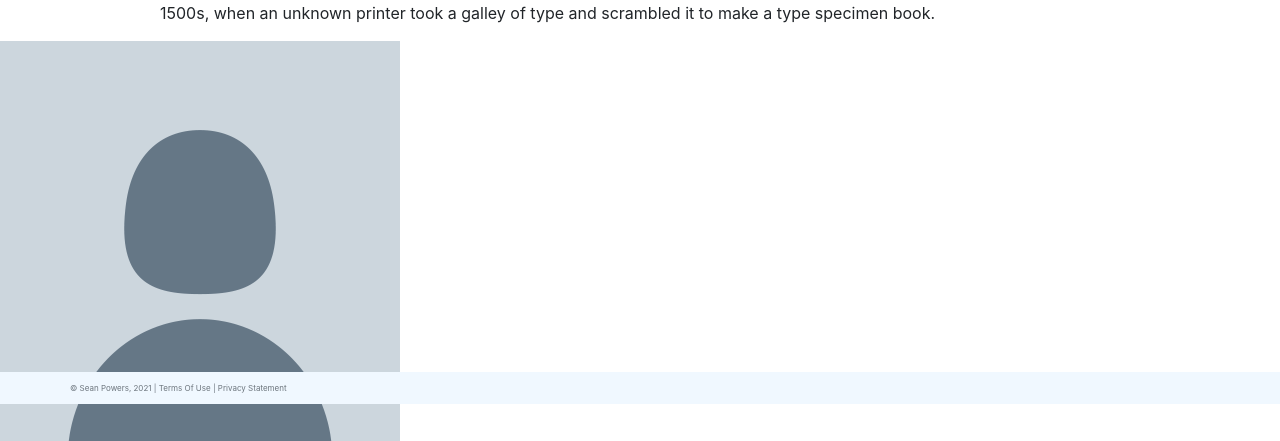
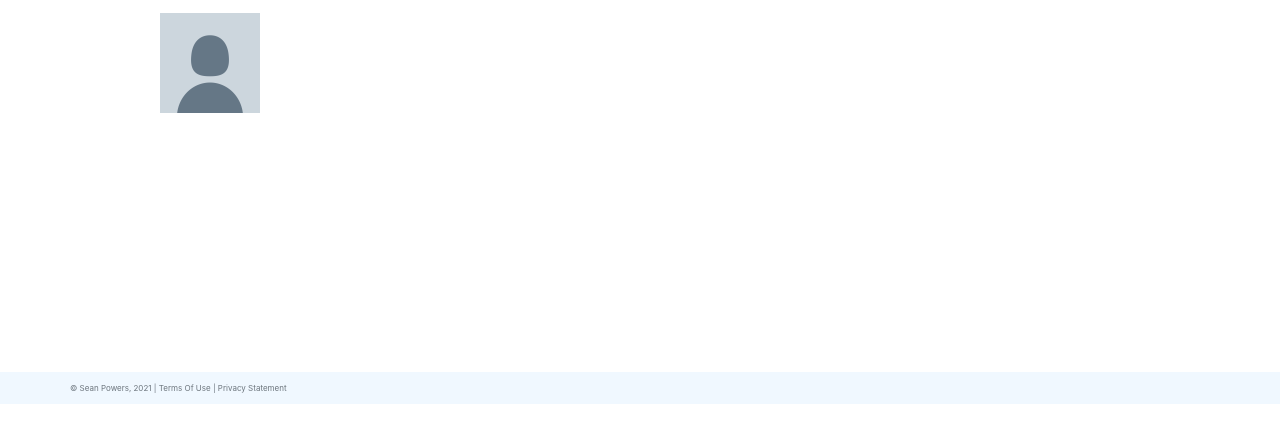
Before and after one commit to SPowers123/FinalProject, a plain HTML site: page discordInfo.html in a window 1280 px wide. Shown: the part 396-837 px from the top of the page. After the commit the page ends 800 px from the top, so only its background shows below. Drawn offline with nearby package versions, Linux system fonts and the light colour scheme; files that its build step writes are made by us from their sources.

Commit message:
added .serverPFP

```diff
--- a/styles/main.css
+++ b/styles/main.css
@@ -114,7 +114,7 @@ float: right ;
 .discordname{
     padding-left: 50px;
 }
-.{
+.serverPFP{
     height: 100px;
     width: 100px;
     margin: 0px 160px;
```
